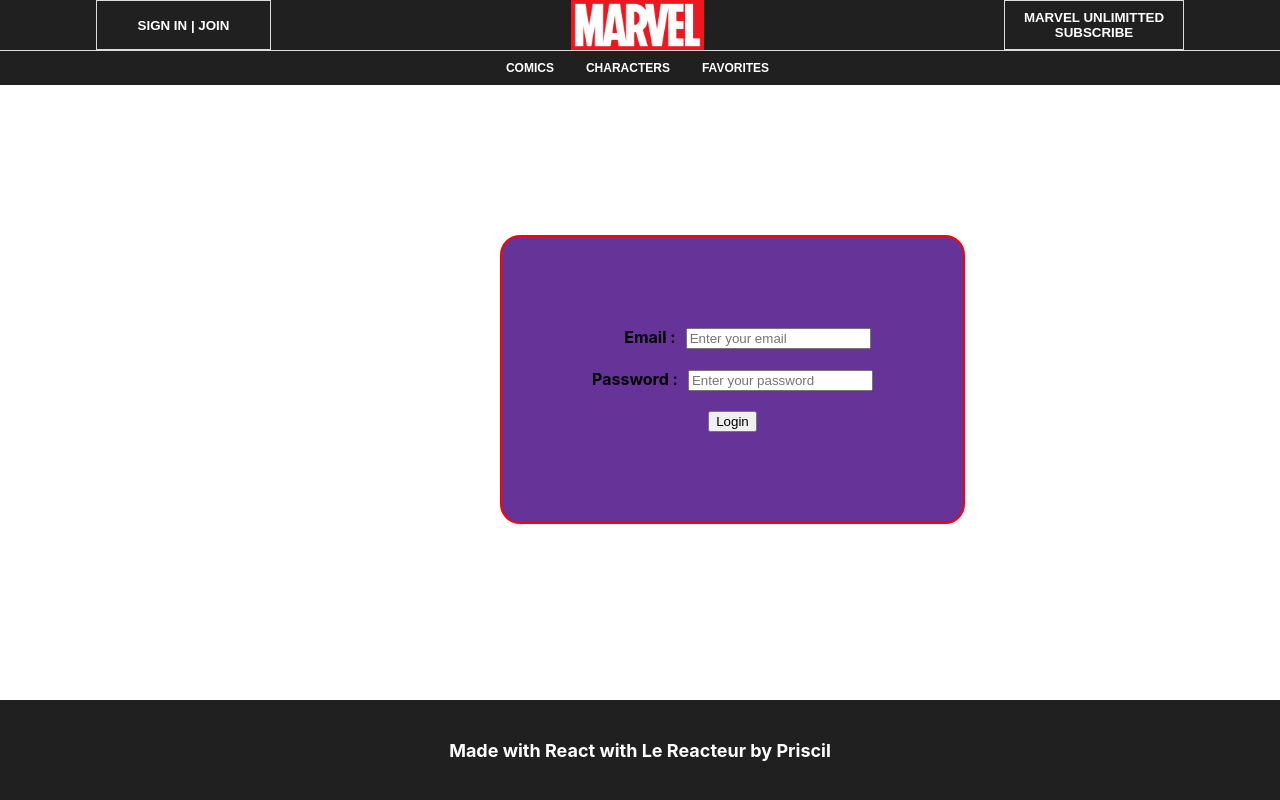
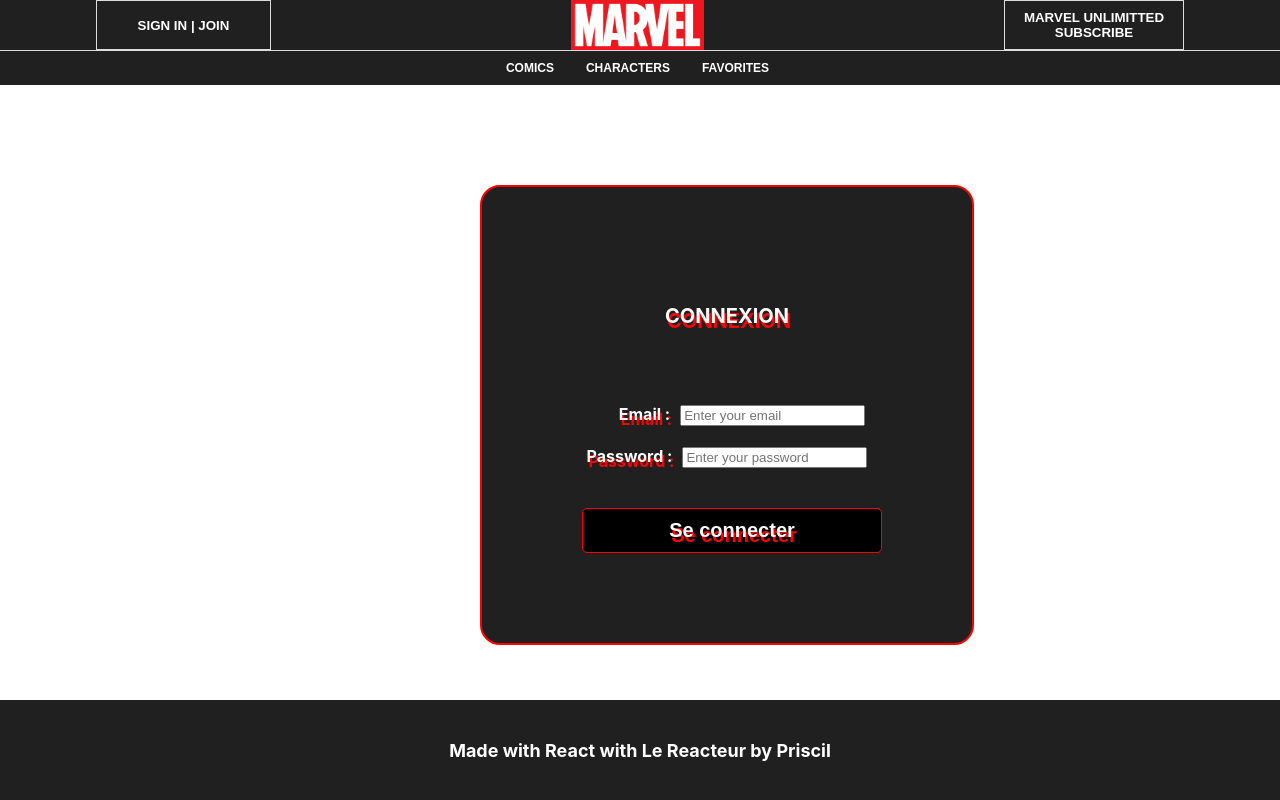
Before and after one commit to PriscilH/Marvel-Front, a React (Create React App) app: page /user/login in a window 1280 px wide. Built offline with nearby package versions, Linux system fonts and the light colour scheme.

Commit message:
connexion block ok

```diff
--- a/src/App.css
+++ b/src/App.css
@@ -110,8 +110,8 @@
 
 /* ----LOGIN---- */
 .container-log{
-  margin-top: 150px;
-  margin-left: 500px;
+  margin-top: 100px;
+  margin-left: 480px;
   border-radius: 20px;
   border: 2px solid red;
 }
@@ -128,19 +128,28 @@
   justify-content: center;
   /* flex-direction: column; */
   align-items: center;
-  background-color: rebeccapurple;
+  background-color: #202020;
   width: max-content;
   padding: 45px;
 
   /* margin-top: 200px; */
   /* height: max-content; */
 }
+form h4{
+  padding-bottom: 50px;
+  font-size: 20px;
+  color: white;
+  text-shadow: red 2px 5px;;
+}
 .email{
+  /* margin-top: 20px; */
   margin-left: 30px;
   margin-bottom: 20px;
 }
 .email label, .password label{
   margin-right: 10px;
+  color: white;
+  text-shadow: red 2px 5px;
 }
 .password{
   margin-bottom: 20px;
@@ -148,6 +157,19 @@
 .login-form label{
   font-size: 16px;
   font-weight: bold;
+}
+.Logbutton{
+    margin-top: 20px;
+    height: 45px;
+    width: 300px;
+    font-size: 20px;
+    margin-left: 10px;
+    background-color: black;
+    color: white;
+    border-radius: 5px;
+    font-weight: bold;
+    border: 1px solid red;
+    text-shadow: red 2px 5px;
 }
 
 /* ----COMICS---- */
--- a/src/pages/LogIn.js
+++ b/src/pages/LogIn.js
@@ -36,6 +36,7 @@
   return (
     <div className="container-log">
       <form className="login-form" onSubmit={handleSubmit}>
+      <h4>CONNEXION</h4>
         <div className="email">
           {/* {" "} */}
           <label htmlFor="email">Email :</label>
@@ -60,7 +61,7 @@
           />
         </div>
 
-        <button type="submit">Login</button>
+        <button className="Logbutton" type="submit">Se connecter</button>
         {errorMessage && <p>{errorMessage}</p>}
       </form>
     </div>
```
